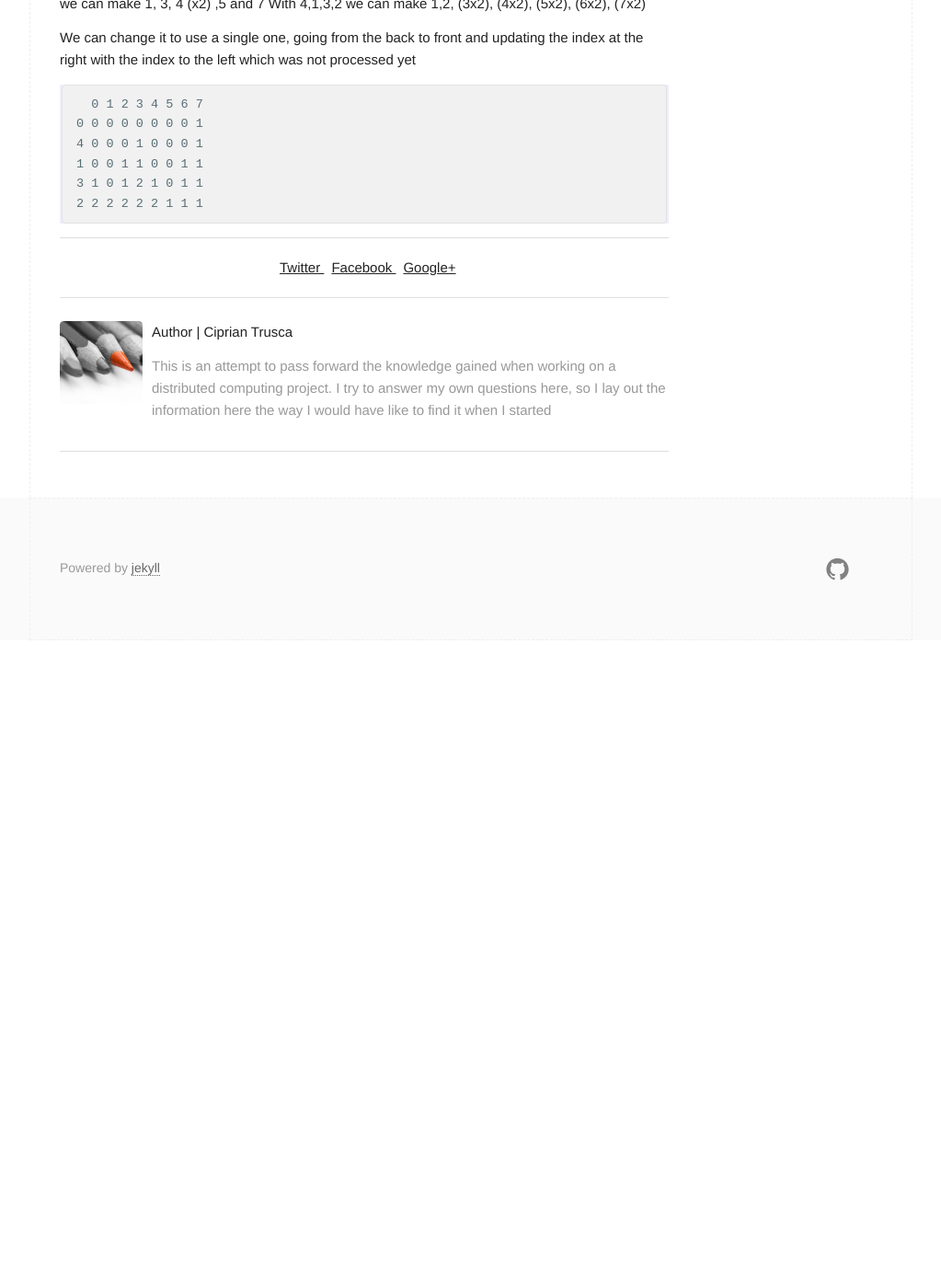
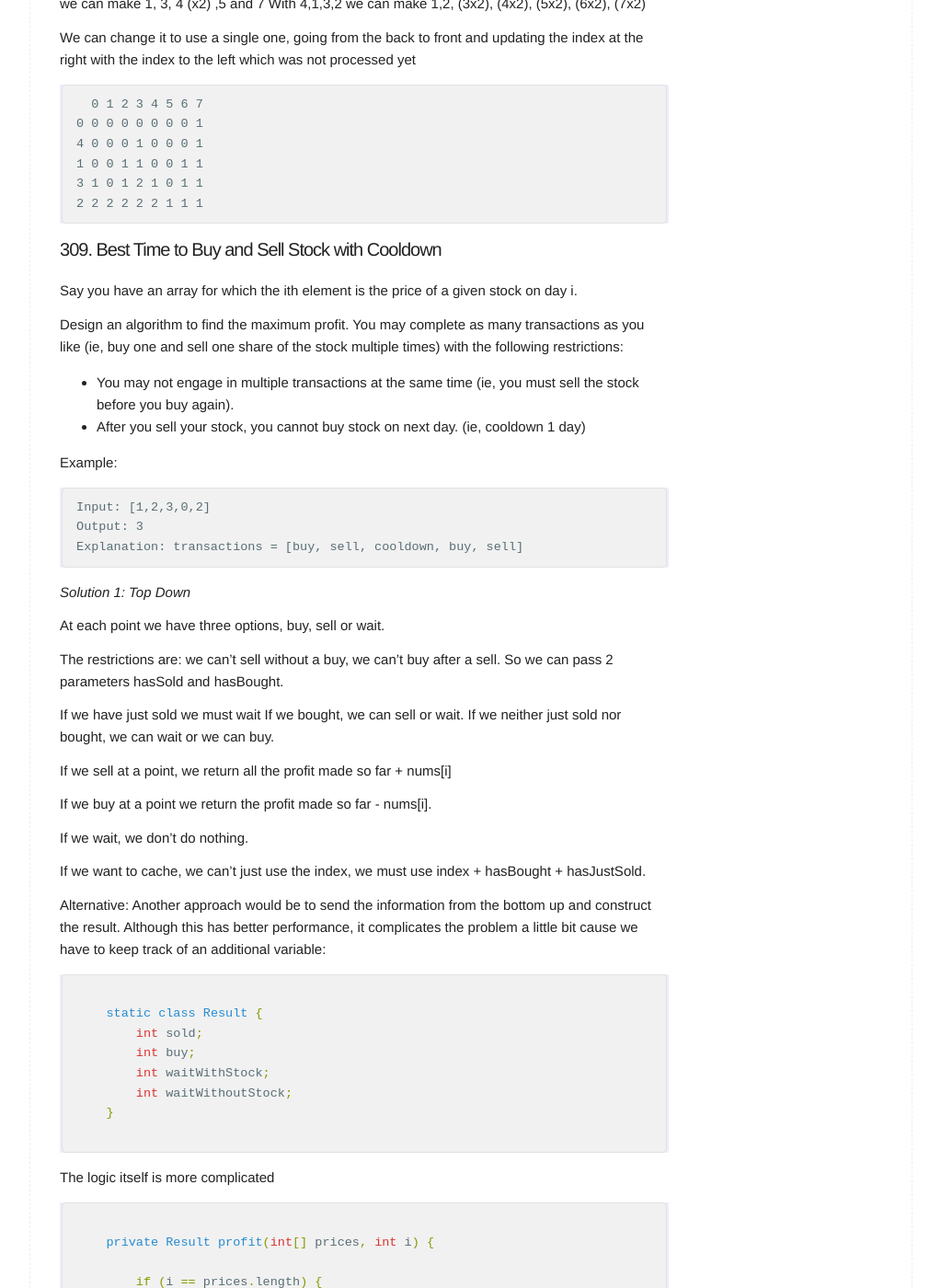
Before and after one commit to cip123/cip123.github.io, a Jekyll site: the page built from _posts/2019-08-15-recursivity.md, in a window 1280 px wide and 1400 px high, scrolled down 9701 px. Shown: the whole window at 92% size, without its empty margins (128-1151 px from the left). Built offline with Jekyll 4.4.1, drawn with Linux system fonts in a browser that asks for light colours; before the commit the page ends 10397 px from its top, so only the background shows below that; some of the changed text lies outside the part shown.

Commit message:
added problem about sell with cooldown

````diff
--- a/_posts/2019-08-15-recursivity.md
+++ b/_posts/2019-08-15-recursivity.md
@@ -445,3 +445,95 @@ We can change it to use a single one, going from the back to front and updating
     1 0 0 1 1 0 0 1 1
     3 1 0 1 2 1 0 1 1
     2 2 2 2 2 2 1 1 1
+
+
+### 309. Best Time to Buy and Sell Stock with Cooldown
+
+Say you have an array for which the ith element is the price of a given stock on day i.
+
+Design an algorithm to find the maximum profit. You may complete as many transactions as you like (ie, buy one and sell one share of the stock multiple times) with the following restrictions:
+
+* You may not engage in multiple transactions at the same time (ie, you must sell the stock before you buy again).
+ * After you sell your stock, you cannot buy stock on next day. (ie, cooldown 1 day)
+
+Example:
+
+    Input: [1,2,3,0,2]
+    Output: 3
+    Explanation: transactions = [buy, sell, cooldown, buy, sell]
+
+*Solution 1: Top Down*
+
+At each point we have three options, buy, sell or wait.
+
+The restrictions are: we can't sell without a buy, we can't buy after a sell. So we can pass 2 parameters hasSold and hasBought.
+
+If we have just sold we must wait
+If we bought, we can sell or wait.
+If we neither just sold nor bought, we can wait or we can buy.
+
+
+If we sell at a point, we return all the profit made so far + nums[i]
+
+If we buy at a point we return the profit made so far - nums[i].
+
+If we wait, we don't do nothing.
+
+If we want to cache, we can't just use the index, we must use index + hasBought + hasJustSold.
+
+
+Alternative:
+Another approach would be to send the information from the bottom up and construct the result. Although this has better performance, it complicates the problem a little bit cause we have to keep track of an additional variable:
+
+```java
+
+    static class Result {
+        int sold;
+        int buy;
+        int waitWithStock;
+        int waitWithoutStock;
+    }
+
+```
+
+The logic itself is more complicated
+
+```java
+
+    private Result profit(int[] prices, int i) {
+
+        if (i == prices.length) {
+            return new Result();
+        }
+
+        Result next = profit(prices, i + 1);
+
+        Result result = new Result();
+
+        result.sold = Math.max(next.waitWithoutStock + prices[i], next.sold);
+        result.buy = Math.max(next.waitWithoutStock, Math.max(next.buy, next.sold)) - prices[i];
+        result.waitWithStock = Math.max(next.waitWithStock, next.sold);
+        result.waitWithoutStock = Math.max(next.waitWithoutStock, next.buy);
+
+        return result;
+    }
+```
+
+
+* Solution 3*
+
+Let's try a bottom up approach using the first alternative.
+
+We initialize a two dimensional array, for buy and sell. This array represents the biggest profit in any of the 2 situations, with and without stock. Bought holds the money when we have stock, sold money without stock. We compute each one using another, and at the end we will look at length of sell.
+
+    [1,2,3,0,2]
+
+At the first position. We can only buy. Second position we can either buy, sell or wait. If we wait things don't change.
+
+ `bought[i] = Math.max(bought[i-1], sold[i-2] - price[i])`
+
+ `sold[i] = Math.max(sold[i-1], bought[i-1] + price[i])`
+
+             1  2  3  0  2
+    bought: -1 -1 -1  2  0
+    sold:    0  1  2  2  4
````
